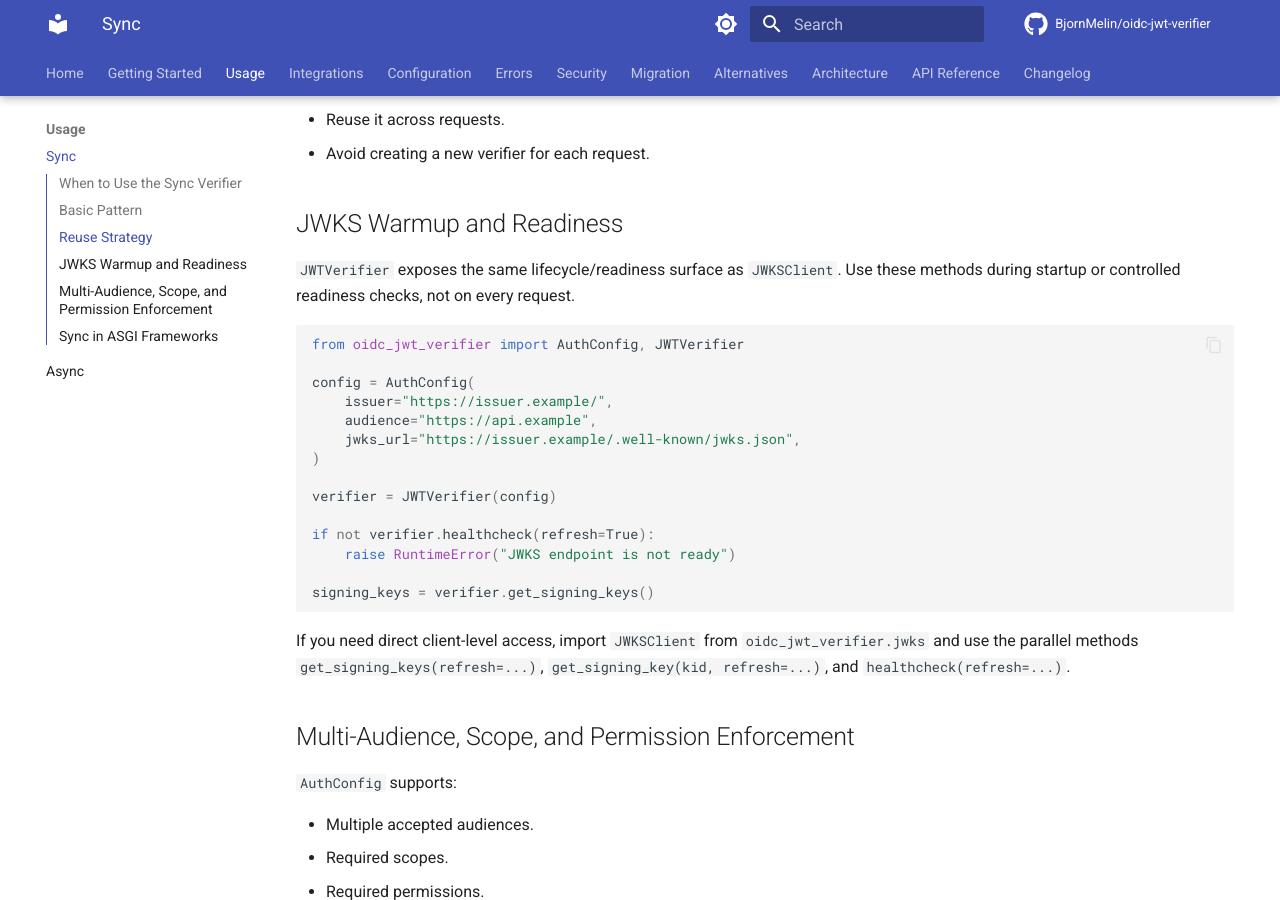
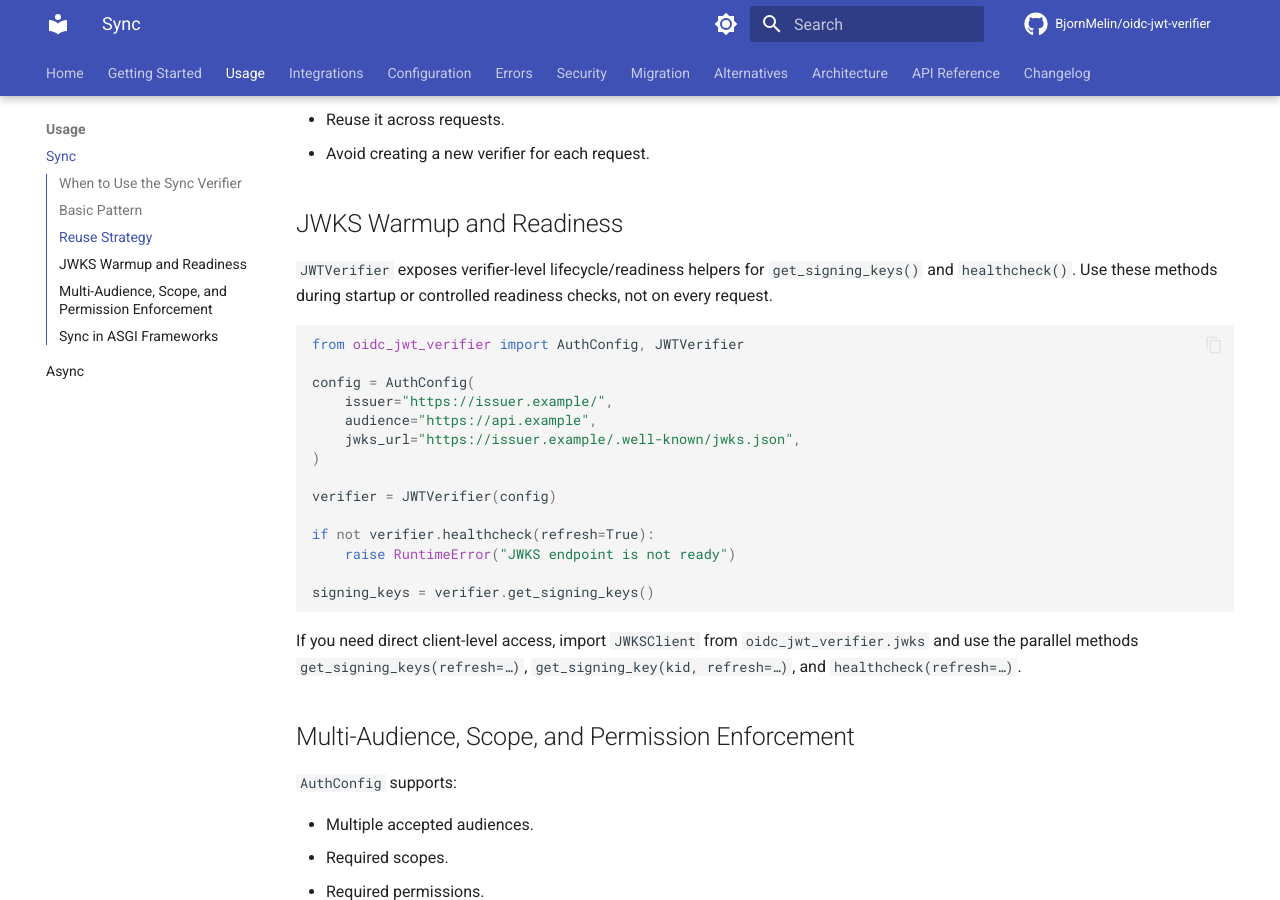
Before and after one commit to BjornMelin/oidc-jwt-verifier, an MkDocs documentation site: the page built from docs/usage/sync.md, in a window 1280 px wide and 900 px high, scrolled down 738 px. Built offline with MkDocs 1.6.1 and Material for MkDocs 9.7.7, drawn with Linux system fonts in a browser that asks for light colours; comment, search, counter and statistics services are not loaded.

Commit message:
docs: enhance JWKS lifecycle readiness documentation and improve error handling in FastAPI and Starlette integrations

```diff
--- a/docs/usage/sync.md
+++ b/docs/usage/sync.md
@@ -33,7 +33,8 @@ except AuthError as error:
 
 ## JWKS Warmup and Readiness
 
-`JWTVerifier` exposes the same lifecycle/readiness surface as `JWKSClient`.
+`JWTVerifier` exposes verifier-level lifecycle/readiness helpers for
+`get_signing_keys()` and `healthcheck()`.
 Use these methods during startup or controlled readiness checks, not on every
 request.
 
@@ -56,8 +57,8 @@ signing_keys = verifier.get_signing_keys()
 
 If you need direct client-level access, import `JWKSClient` from
 `oidc_jwt_verifier.jwks` and use the parallel methods
-`get_signing_keys(refresh=...)`, `get_signing_key(kid, refresh=...)`, and
-`healthcheck(refresh=...)`.
+`get_signing_keys(refresh=…)`, `get_signing_key(kid, refresh=…)`, and
+`healthcheck(refresh=…)`.
 
 ## Multi-Audience, Scope, and Permission Enforcement
 
```
Also changed, not shown: docs/integrations/fastapi.md (+6 -4 lines), docs/integrations/starlette.md (+6 -4 lines), docs/reference.md (+1 -1 lines), docs/usage/async.md (+3 -3 lines).
